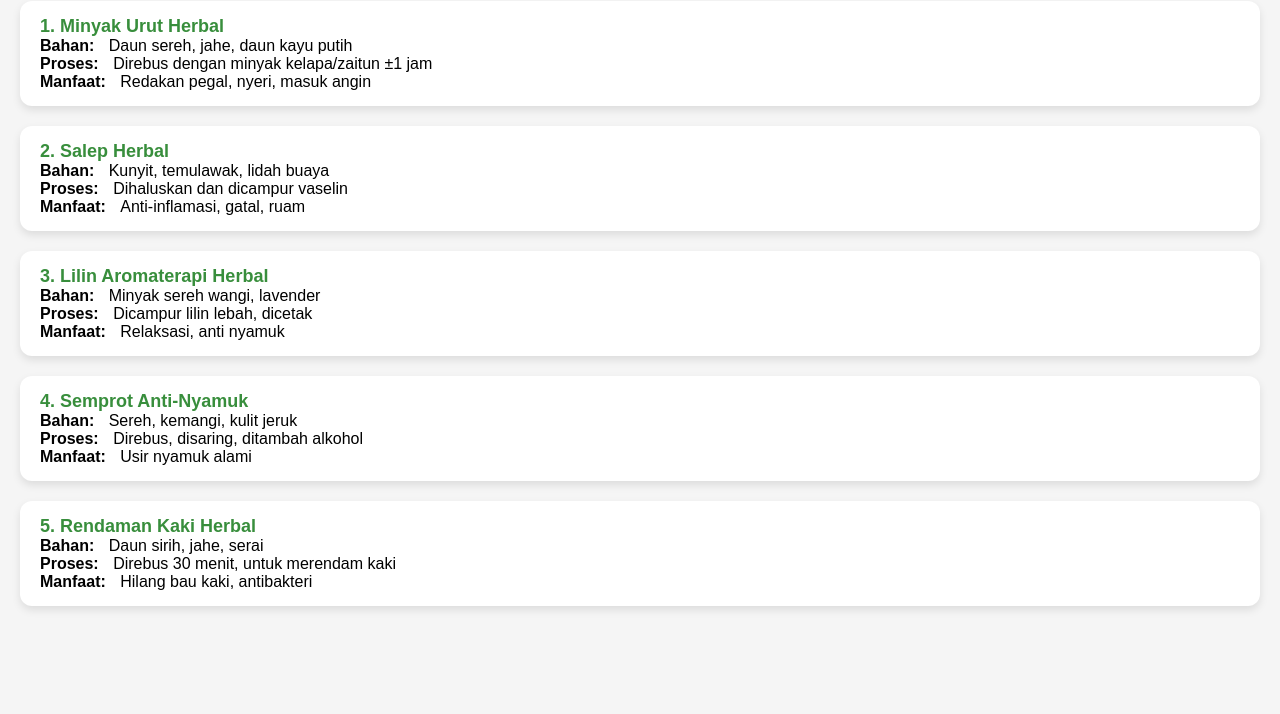
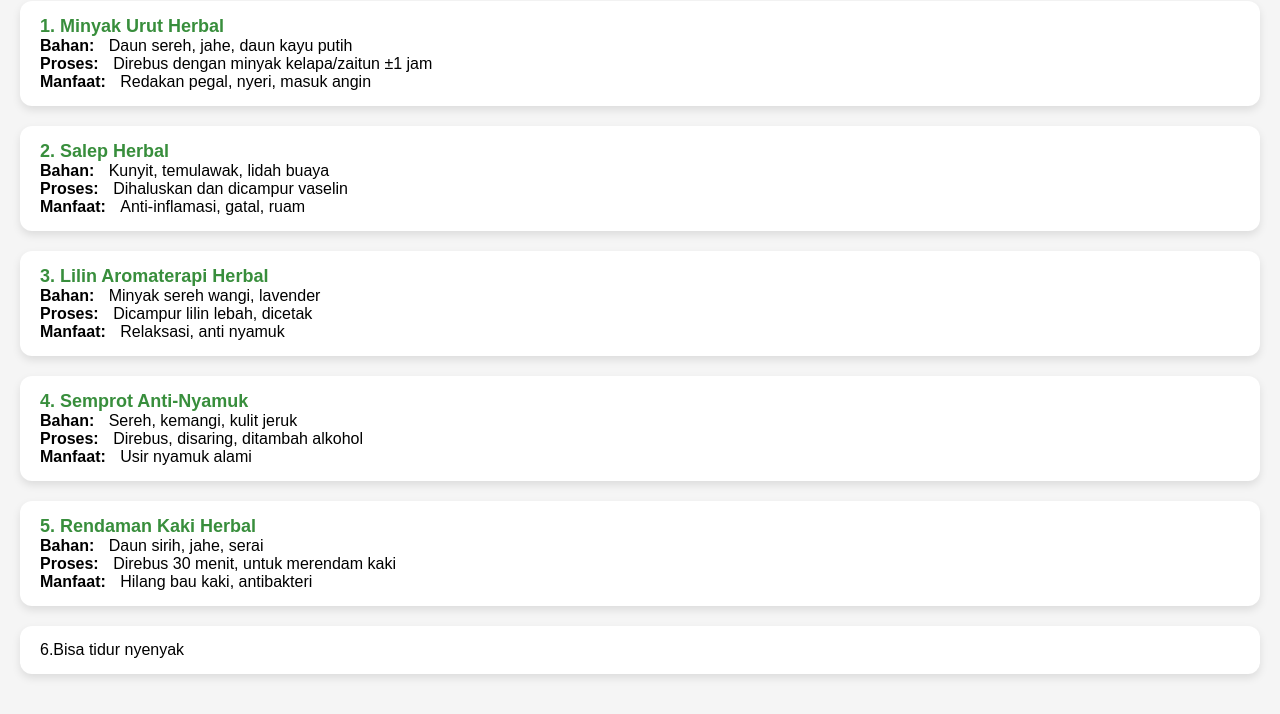
Before and after one commit to Ayamarga/Birdbrain-ayam, a plain HTML site: page index.html in a window 1280 px wide. Shown: the part 99-813 px from the top of the page. Drawn offline with Linux system fonts and the light colour scheme.

Commit message:
Update index.html

```diff
--- a/index.html
+++ b/index.html
@@ -81,5 +81,9 @@
     <div><span class="label">Manfaat:</span> <span class="isi">Hilang bau kaki, antibakteri</span></div>
   </div>
 
+<div class="card">
+    <div class="AKHIRNYA BERHASIL ANJIRRRRR">6.Bisa tidur nyenyak</div>
+  </div>
+
 </body>
 </html>
```
